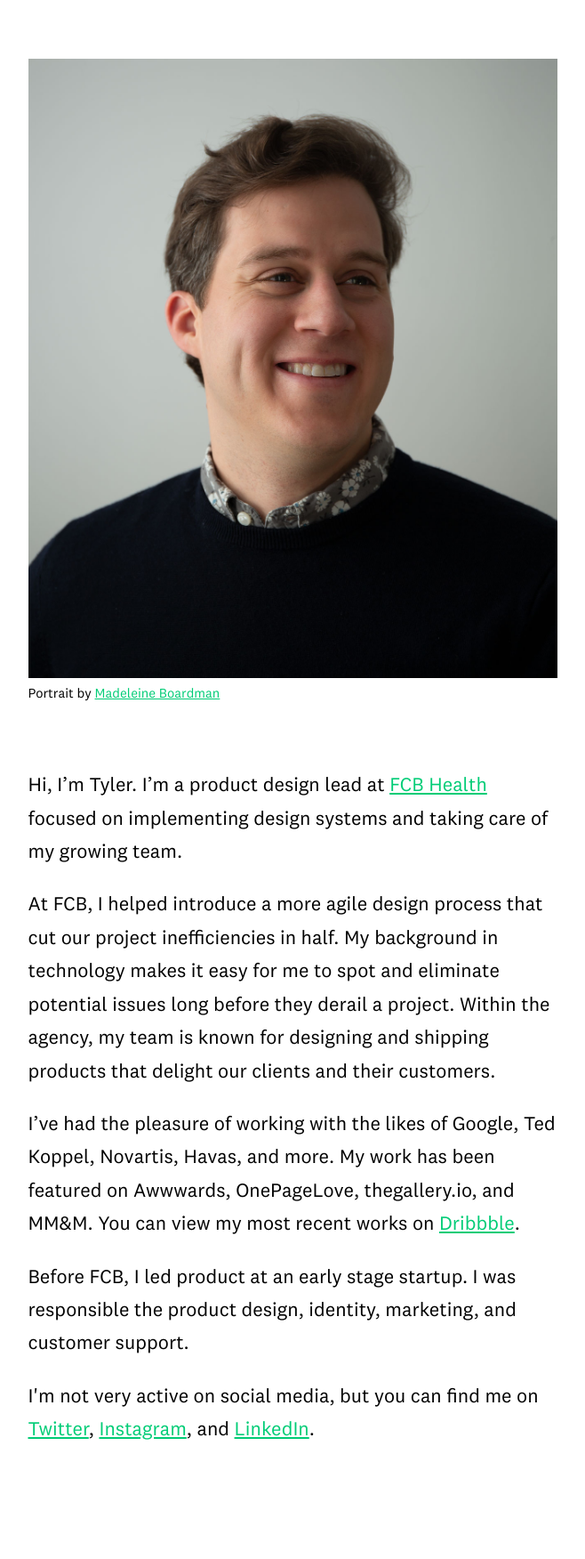
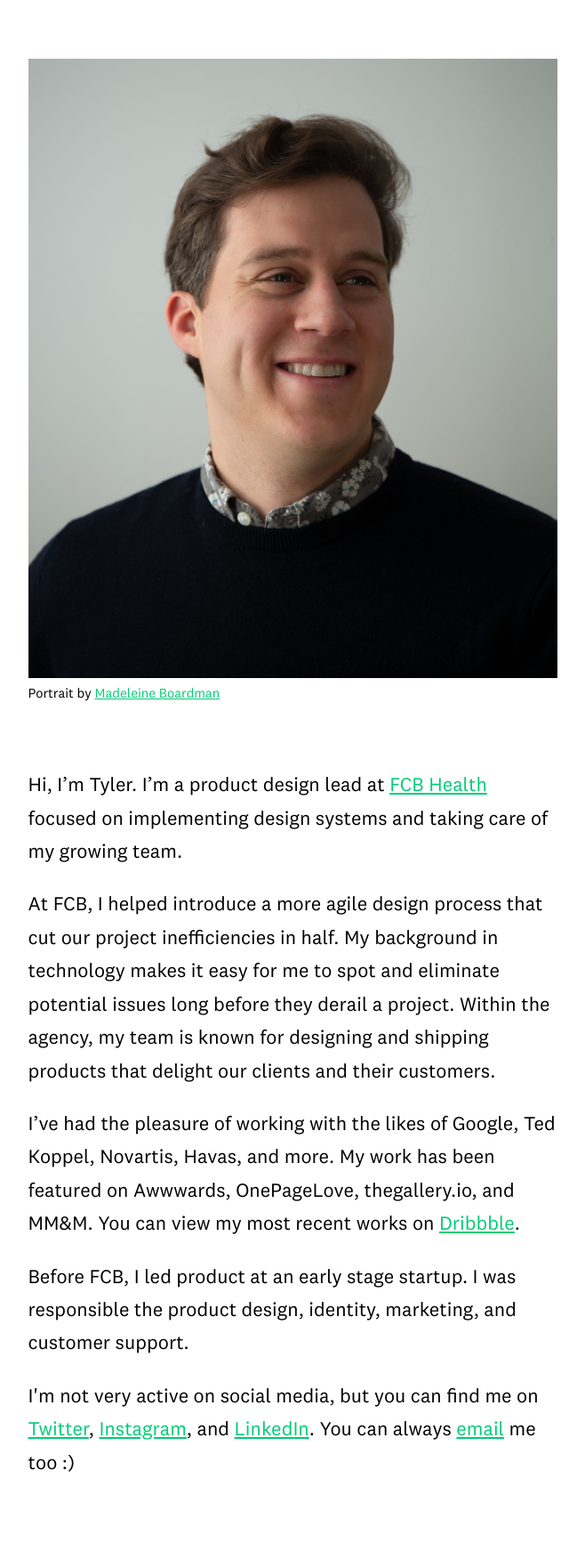
Before and after one commit to tylerhancock/friendly-guacamole, a Jekyll site: the page built from index.md, in a window 1280 px wide. Shown: the whole page at 89% size, without its empty margins (311-969 px from the left). Built offline with Jekyll 4.4.1, drawn with Linux system fonts in a browser that asks for light colours; some web fonts are replaced; before the commit the page ends 1715 px from its top, so only the background shows below that.

Commit message:
Update index.md
+ email address

```diff
--- a/index.md
+++ b/index.md
@@ -10,6 +10,6 @@ title: "Tyler Hancock, Designer"
 	  <p>At FCB, I helped introduce a more agile design process that cut our project inefficiencies in half. My background in technology makes it easy for me to spot and eliminate potential issues long before they derail a project. Within the agency, my team is known for designing and shipping products that delight our clients and their customers.</p>
 	  <p>I’ve had the pleasure of working with the likes of Google, Ted Koppel, Novartis, Havas, and more. My work has been featured on Awwwards, OnePageLove, thegallery.io, and MM&M. You can view my most recent works on <a href="https://dribbble.com/tylerhancock" target="_blank">Dribbble</a>.</p>
 	  <p>Before FCB, I led product at an early stage startup. I was responsible the product design, identity, marketing, and customer support. </p>
-	  <p class="pb-5">I'm not very active on social media, but you can find me on <a href="https://twitter.com/tyler_m_hancock" target="_blank">Twitter</a>, <a href="https://www.instagram.com/tylermhancock/" target="_blank">Instagram</a>, and <a href="https://www.linkedin.com/in/tylermhancock/" target="_blank">LinkedIn</a>.</p>
+	  <p class="pb-5">I'm not very active on social media, but you can find me on <a href="https://twitter.com/tyler_m_hancock" target="_blank">Twitter</a>, <a href="https://www.instagram.com/tylermhancock/" target="_blank">Instagram</a>, and <a href="https://www.linkedin.com/in/tylermhancock/" target="_blank">LinkedIn</a>. You can always <a href="mailto:tyler.hancock28@gmail.com">email</a> me too :)</p>
 	</div>
 </div>
```
